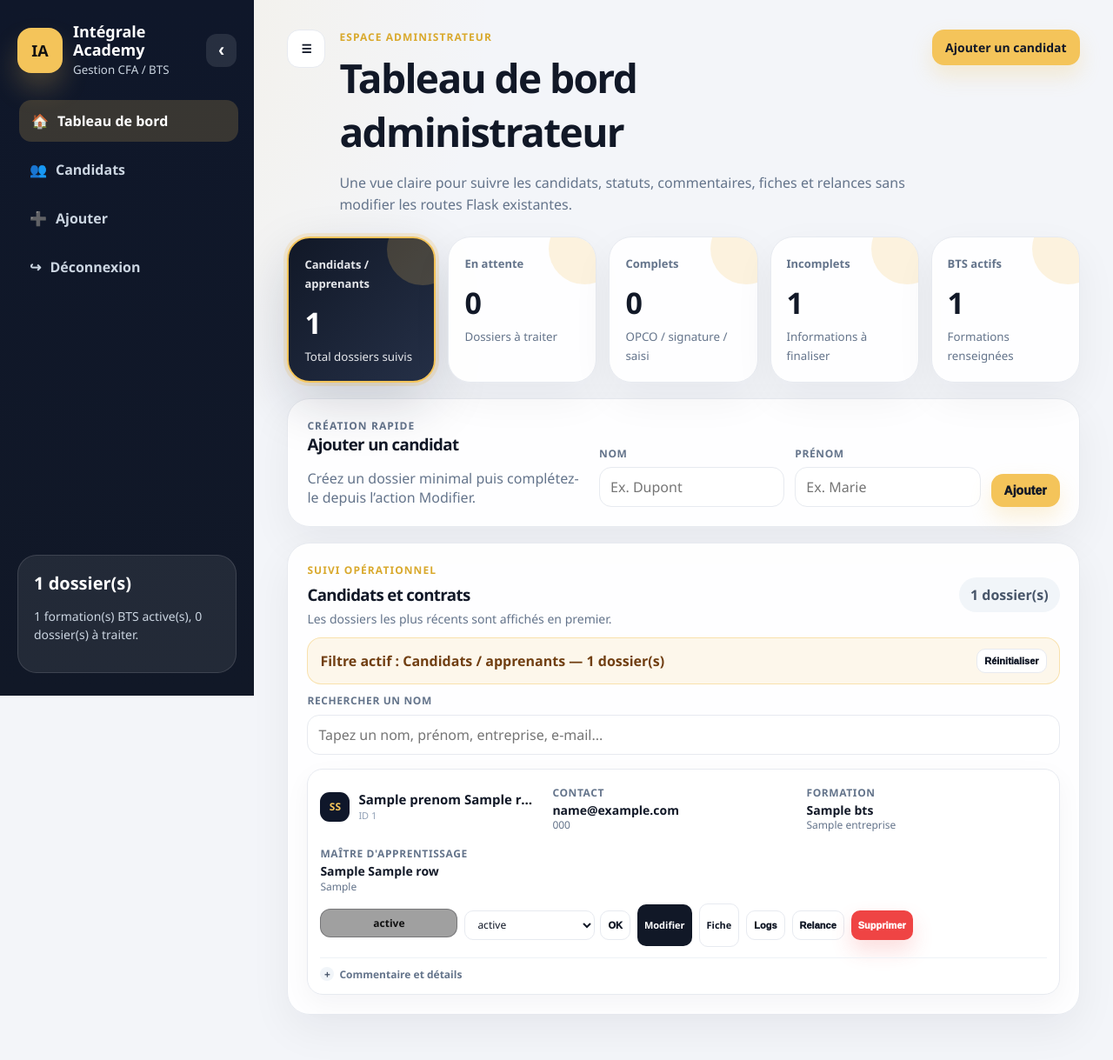
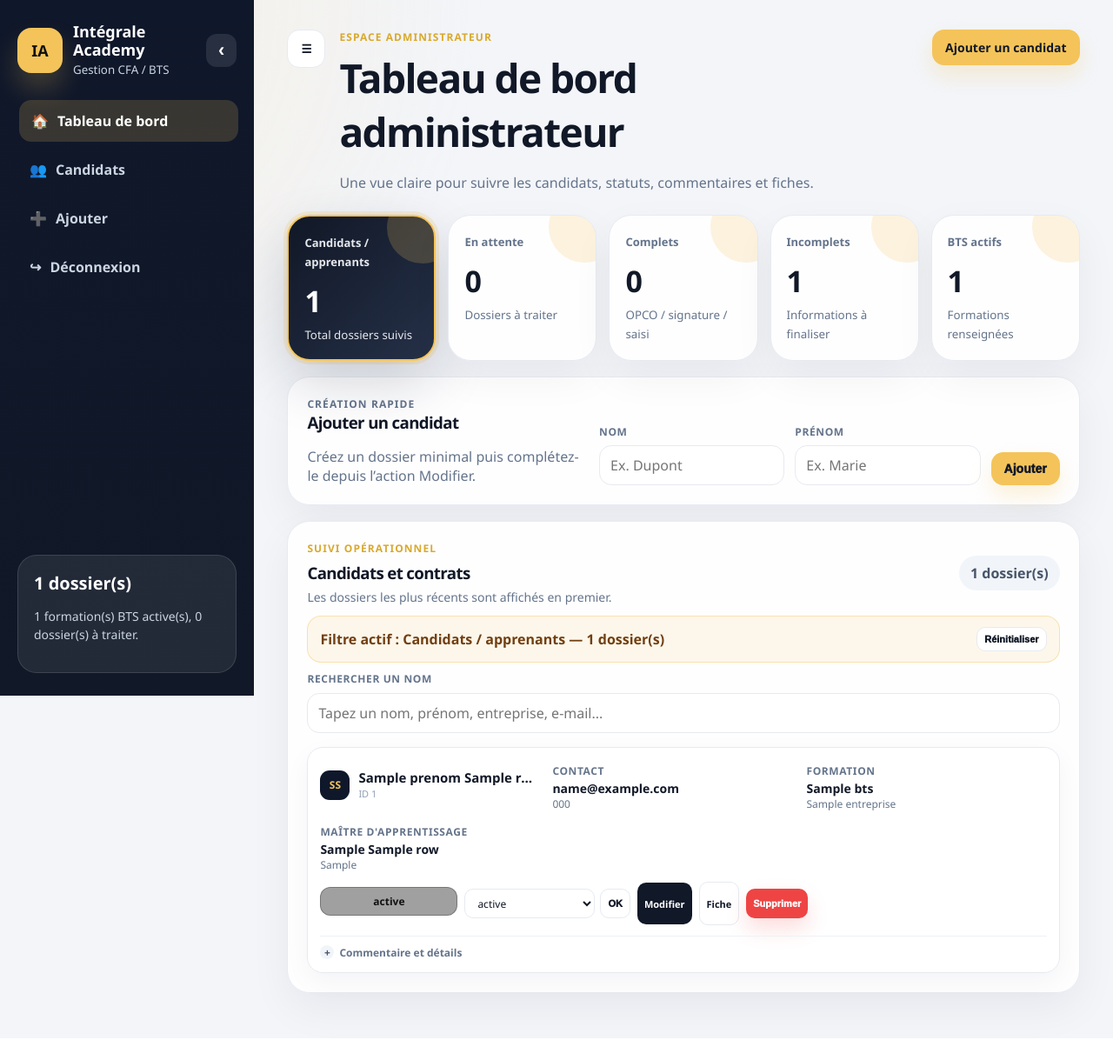
Before and after one commit to integraleacademy/bts, a Flask app: template templates/admin.html in a window 1280 px wide. Shown: the whole page at 87% size. After the commit the page ends 1194 px from the top, so only its background shows below. Run offline with Flask 3, Linux system fonts and the light colour scheme; the template is opened without the code that fills it: most values are stand-ins (such as "Sample title", 1, 10 or a date in 2020); parts of the project's set-up code (start-up, migrations or seed data) failed here and were passed over.

Commit message:
Disable platform email delivery

```diff
--- a/app.py
+++ b/app.py
@@ -1,12 +1,7 @@
 import os, json, re, uuid, threading
 from datetime import datetime, timedelta
-import pytz   # heure française
 from flask import Flask, render_template, request, redirect, url_for, flash, session, abort
 import secrets
-# Envoi des mails
-import smtplib
-from email.mime.text import MIMEText
-from email.mime.multipart import MIMEMultipart
 
 # -----------------------
 # Config & constantes
@@ -16,10 +11,6 @@ os.makedirs(DATA_DIR, exist_ok=True)
 DATA_FILE = os.path.join(DATA_DIR, "contracts.json")
 SECRET_KEY = os.environ.get("SECRET_KEY", "change-me")
 ADMIN_PASSWORD = os.environ.get("ADMIN_PASSWORD", "admin")
-
-# ✅ Variables d’environnement Gmail
-FROM_EMAIL = os.environ.get("FROM_EMAIL", "ecole@integraleacademy.com")
-EMAIL_PASSWORD = os.environ.get("EMAIL_PASSWORD")
 
 app = Flask(__name__)
 app.secret_key = SECRET_KEY
@@ -63,14 +54,6 @@ def require_admin(view):
         return view(*a, **kw)
     wrapper.__name__ = view.__name__
     return wrapper
-
-def add_log(contract, message):
-    """Ajoute une entrée dans l'historique des mails (heure française)."""
-    tz = pytz.timezone("Europe/Paris")
-    ts = datetime.now(tz).strftime("%d/%m/%Y %H:%M")
-    if "logs" not in contract:
-        contract["logs"] = []
-    contract["logs"].append(f"[{ts}] {message}")
 
 # filtre couleur statuts
 
@@ -149,229 +132,13 @@ def submit():
         "maitre_diplome": f.get("maitre_diplome", "").strip(),
         "date_debut": f.get("date_debut", "").strip(),
         "status": "A traiter",
-        "commentaire": "",
-        "logs": []
+        "commentaire": ""
     }
     data = _load_data()
     data.append(item)
     _save_data(data)
 
-    # Mail accusé de réception (apprenti)
-    try:
-        if item["mail"]:
-            send_ack_mail(item["mail"], item["prenom"], item["nom"])
-            add_log(item, f"Mail accusé de réception envoyé à {item['mail']}")
-            _save_data(data)
-    except Exception as e:
-        print("Erreur envoi mail:", e)
-
     return render_template("thanks.html", prenom=item["prenom"])
-
-# -----------------------
-# Helpers mails
-# -----------------------
-def _send_html_mail(to_email, subject, html):
-    msg = MIMEMultipart("alternative")
-    msg["Subject"] = subject
-    msg["From"] = FROM_EMAIL
-    msg["To"] = to_email
-    msg.attach(MIMEText(html, "html"))
-
-    # 👇 Ajout d’une copie systématique à Clément
-    recipients = [to_email, "clement@integraleacademy.com"]
-
-    with smtplib.SMTP("smtp.gmail.com", 587) as server:
-        server.starttls()
-        server.login(FROM_EMAIL, EMAIL_PASSWORD)
-        server.sendmail(FROM_EMAIL, recipients, msg.as_string())
-
-def _mail_wrapper(title_html, body_html):
-    """Habillage visuel commun + bloc assistance."""
-    assistance = """
-      <div style="margin-top:20px; text-align:center;">
-        <a href="https://assistance-alw9.onrender.com/"
-           style="display:inline-block; padding:10px 20px; background:#F4C45A; color:#000;
-                  text-decoration:none; border-radius:6px; font-weight:bold;">
-           💬 Cliquez ici pour contacter l’assistance Intégrale Academy
-        </a>
-        <p style="margin-top:8px; font-size:14px; color:#333;">
-          ou par téléphone : <b>04 22 47 07 68</b>
-        </p>
-      </div>
-    """
-    return f"""
-    <div style="font-family: Arial, sans-serif; max-width:600px; margin:auto; background:#f9f9f9; padding:20px;">
-      <div style="background:#fff; border-radius:12px; box-shadow:0 2px 8px rgba(0,0,0,0.1); overflow:hidden;">
-        <div style="text-align:center; padding:20px 20px 10px 20px;">
-          <img src="https://bts-wpfy.onrender.com/static/img/logo.png" alt="Logo"
-               style="max-width:100px; height:auto; display:block; margin:auto;">
-          <h2 style="color:#000; font-size:18px; margin:10px 0 0 0;">Intégrale Academy</h2>
-        </div>
-        <div style="background:#F4C45A; padding:12px; text-align:center;">
-          {title_html}
-        </div>
-        <div style="padding:20px; font-size:15px; color:#333;">
-          {body_html}
-          {assistance}
-        </div>
-        <div style="padding:15px; font-size:12px; color:#777; text-align:center; border-top:1px solid #eee;">
-          Ceci est un message automatique — Intégrale Academy
-        </div>
-      </div>
-    </div>
-    """
-
-# -----------------------
-# Modèles de mails
-# -----------------------
-def send_ack_mail(to_email, prenom, nom):
-    subject = "✅ Accusé de réception — Intégrale Academy"
-    title = '<h3 style="margin:0; font-size:18px; color:#000;">✅ Accusé de réception</h3>'
-    body = f"""
-      <p>Bonjour <b>{prenom} {nom}</b>,</p>
-      <p>Nous avons bien reçu les informations nécessaires pour la préparation de votre contrat d'apprentissage ✅</p>
-      <p>Nous allons à présent préparer votre contrat et le transmettre à votre entreprise dans les meilleurs délais. Nous reviendrons vers vous prochainement.</p>
-    """
-    _send_html_mail(to_email, subject, _mail_wrapper(title, body))
-
-def send_mail_apprenti_saisi(to_email, prenom, nom, entreprise):
-    subject = "📄 Contrat d'apprentissage saisi — Intégrale Academy"
-    title = '<h3 style="margin:0; font-size:18px; color:#000;">📄 Contrat d\'apprentissage saisi</h3>'
-    body = f"""
-      <p>Bonjour <b>{prenom} {nom}</b>,</p>
-      <p>Nous vous informons que nous avons saisi votre contrat d'apprentissage et que nous l’avons transmis à votre entreprise <b>{entreprise}</b> ✅</p>
-      <p>L’entreprise doit maintenant compléter toutes les informations. Dès que le contrat d'apprentissage sera finalisé, nous vous le transmettrons par mail pour signature électronique.</p>
-    """
-    _send_html_mail(to_email, subject, _mail_wrapper(title, body))
-
-def send_mail_entreprise_saisi(to_email, entreprise, prenom, nom):
-    subject = "📄 Contrat d'apprentissage à compléter — Intégrale Academy"
-    title = '<h3 style="margin:0; font-size:18px; color:#000;">📄 Contrat d\'apprentissage à compléter</h3>'
-    body = f"""
-      <p>Bonjour,</p>
-      <p>Nous vous informons que nous venons de vous transmettre par mail le contrat d'apprentissage à compléter de <b>{prenom} {nom}</b> ✅</p>
-      <p>Nous vous remercions de bien vouloir <b>compléter les informations manquantes</b> (notamment les informations concernant le maître d'apprentissage) afin que nous puissions finaliser le contrat d'apprentissage pour signature électronique et préparer la convention de formation.</p>
-    """
-    _send_html_mail(to_email, subject, _mail_wrapper(title, body))
-
-def send_mail_apprenti_signature(to_email, prenom, nom):
-    subject = "✍️ Signature numérique — Intégrale Academy"
-    title = '<h3 style="margin:0; font-size:18px; color:#000;">✍️ Signature numérique contrat d\'apprentissage</h3>'
-    body = f"""
-      <p>Bonjour <b>{prenom} {nom}</b>,</p>
-      <p> Nous vous informons que nous vous avons envoyé votre <b>contrat d’apprentissage</b> par mail pour <b>signature électronique</b>. ✅</p>
-    """
-    _send_html_mail(to_email, subject, _mail_wrapper(title, body))
-
-def send_mail_entreprise_signature(to_email, entreprise, prenom, nom):
-    subject = "✍️ Documents à signer — Intégrale Academy"
-    title = '<h3 style="margin:0; font-size:18px; color:#000;">✍️ Documents à signer</h3>'
-    body = f"""
-      <p>Bonjour,</p>
-      <p> Nous vous informons que nous venons de vous transmettre par mail pour signature électronique, les documents relatifs au contrat d'apprentissage de <b>{prenom} {nom}</b> :</p>
-      <ul>
-        <li>Contrat d’apprentissage à signer </li>
-        <li>Convention de formation à signer </li>
-      </ul>
-      <p><b>⚠️ Attention : il y a 2 documents à signer dans 2 mails différents.</b></p>
-      <p> Dès que l'ensemble des documents seront signés par l'entreprise et l'apprenti, nous nous chargerons de transmettre le dossier auprès de votre OPCO (télétransmission).</p>
-    """
-    _send_html_mail(to_email, subject, _mail_wrapper(title, body))
-
-def send_mail_apprenti_opco(to_email, prenom, nom):
-    subject = "📤 Contrat transmis à l’OPCO — Intégrale Academy"
-    title = '<h3 style="margin:0; font-size:18px; color:#000;">📤 Transmission à l’OPCO</h3>'
-    body = f"""
-      <p>Bonjour <b>{prenom} {nom}</b>,</p>
-      <p>Nous vous informons que votre contrat d'apprentissage a bien été <b>télétransmis à l’OPCO (services de l’État)</b> pour enregistrement ✅</p>
-    """
-    _send_html_mail(to_email, subject, _mail_wrapper(title, body))
-
-def send_mail_entreprise_opco(to_email, entreprise, prenom, nom):
-    subject = "📤 Contrat transmis à l’OPCO — Intégrale Academy"
-    title = '<h3 style="margin:0; font-size:18px; color:#000;">📤 Transmission à l’OPCO</h3>'
-    body = f"""
-      <p>Bonjour,</p>
-      <p>Nous vous informons que le contrat d’apprentissage de <b>{prenom} {nom}</b> a bien été télétransmis à l’OPCO (services de l’État) pour enregistrement ✅</p>
-    """
-    _send_html_mail(to_email, subject, _mail_wrapper(title, body))
-
-def send_relance_entreprise_contrat(to_email, prenom, nom):
-    subject = "⏰ Relance — Contrat d'apprentissage en attente de signature"
-    title = '<h3 style="margin:0; font-size:18px; color:#000;">⏰ Relance entreprise</h3>'
-    body = f"""
-      <p>Bonjour,</p>
-      <p>Nous vous rappelons que le <b>contrat d’apprentissage</b> concernant <b>{prenom} {nom}</b>
-      n’a pas encore été signé par votre entreprise.</p>
-      <p>Nous vous invitons à procéder à la <b>signature électronique</b> dans les meilleurs délais afin de ne pas retarder
-      la mise en place de l’apprentissage.</p>
-      <p>Nous restons à votre disposition pour toute question.</p>
-    """
-    _send_html_mail(to_email, subject, _mail_wrapper(title, body))
-
-
-def send_relance_entreprise_convention(to_email, prenom, nom):
-    subject = "⏰ Relance — Convention de formation en attente de signature"
-    title = '<h3 style="margin:0; font-size:18px; color:#000;">⏰ Relance entreprise</h3>'
-    body = f"""
-      <p>Bonjour,</p>
-      <p>Nous vous rappelons que la <b>convention de formation</b> relative à l’apprenti(e) <b>{prenom} {nom}</b>
-      n’a pas encore été signée.</p>
-      <p>Il est important de finaliser cette étape rapidement pour garantir la bonne transmission du dossier à l’OPCO.</p>
-      <p>Nous restons disponibles si vous rencontrez la moindre difficulté.</p>
-    """
-    _send_html_mail(to_email, subject, _mail_wrapper(title, body))
-
-
-def send_relance_entreprise_documents(to_email, prenom, nom):
-    subject = "⏰ Relance — Documents de formation en attente de signature"
-    title = '<h3 style="margin:0; font-size:18px; color:#000;">⏰ Relance entreprise</h3>'
-    body = f"""
-      <p>Bonjour,</p>
-      <p>Nous vous rappelons que les documents relatifs à <b>{prenom} {nom}</b> (contrat d’apprentissage et convention de formation)
-      n’ont pas encore été signés.</p>
-      <p>⚠️ Ces documents sont indispensables pour la constitution complète du dossier et sa transmission à l’OPCO.</p>
-      <p>Nous vous remercions de bien vouloir procéder à la signature électronique dans les plus brefs délais.</p>
-    """
-    _send_html_mail(to_email, subject, _mail_wrapper(title, body))
-
-def send_relance_entreprise_sans_retour(to_email, prenom, nom):
-    subject = "⏰ Relance — Contrat d'apprentissage non complété"
-    title = '<h3 style="margin:0; font-size:18px; color:#000;">⏰ Relance entreprise</h3>'
-    body = f"""
-      <p>Bonjour,</p>
-      <p>Nous vous informons que nous vous avons précédemment transmis par mail le <b>contrat d’apprentissage</b> de <b>{prenom} {nom}</b> à compléter.</p>
-      <p>À ce jour, nous n’avons pas encore reçu les informations nécessaires au traitement du dossier.</p>
-      <p>Nous vous remercions de bien vouloir compléter le contrat dans les meilleurs délais afin que nous puissions finaliser la signature électronique et la convention de formation.</p>
-      <p>Nous restons à votre disposition pour toute question.</p>
-    """
-    _send_html_mail(to_email, subject, _mail_wrapper(title, body))
-
-
-def send_relance_apprenti_contrat(to_email, prenom, nom):
-    subject = "⏰ Relance — Contrat non signé"
-    title = '<h3 style="margin:0; font-size:18px; color:#000;">⏰ Relance apprenti</h3>'
-    body = f"""
-      <p>Bonjour <b>{prenom} {nom}</b>,</p>
-      <p>Nous constatons que votre <b>contrat d’apprentissage</b> n’a pas encore été signé.</p>
-      <p>Nous vous remercions de bien vouloir procéder à la signature électronique dès que possible ✅</p>
-      <p>Si vous rencontrez une difficulté technique, vous pouvez contacter notre assistance.</p>
-    """
-    _send_html_mail(to_email, subject, _mail_wrapper(title, body))
-
-def send_relance_apprenti_infos_non_completees(to_email, prenom, nom, entreprise):
-    subject = "⏰ Relance — Contrat à compléter entreprise"
-    title = '<h3 style="margin:0; font-size:18px; color:#000;">⏰ Relance apprenti</h3>'
-    body = f"""
-      <p>Bonjour <b>{prenom} {nom}</b>,</p>
-      <p>Nous vous informons que votre entreprise <b>{entreprise}</b> n’a pas encore complété le <b>contrat d’apprentissage</b> que nous lui avons transmis.</p>
-      <p>Nous vous invitons à <b>prendre contact avec votre employeur</b> afin de lui rappeler de renseigner les informations manquantes pour finaliser votre dossier.</p>
-      <p>Merci pour votre réactivité 🙏</p>
-    """
-    _send_html_mail(to_email, subject, _mail_wrapper(title, body))
-
-
-
 
 # -----------------------
 # Auth & Admin views
@@ -434,8 +201,7 @@ def admin_add():
         "maitre_diplome": f.get("maitre_diplome", "").strip(),
         "date_debut": f.get("date_debut", "").strip(),
         "status": f.get("status", "A traiter"),
-        "commentaire": "",
-        "logs": []
+        "commentaire": ""
     }
     data = _load_data()
     data.append(item)
@@ -450,30 +216,6 @@ def update(id):
     for r in data:
         if r["id"] == id:
             r["status"] = st
-            try:
-                if st == "Saisi par l'entreprise":
-                    if r.get("mail"):
-                        send_mail_apprenti_saisi(r["mail"], r["prenom"], r["nom"], r.get("entreprise",""))
-                        add_log(r, f"Mail 'Saisi par l'entreprise' envoyé à {r['mail']}")
-                    if r.get("resp_mail"):
-                        send_mail_entreprise_saisi(r["resp_mail"], r.get("entreprise",""), r["prenom"], r["nom"])
-                        add_log(r, f"Mail 'Saisi par l'entreprise' envoyé à {r['resp_mail']}")
-                elif st == "Signature en cours":
-                    if r.get("mail"):
-                        send_mail_apprenti_signature(r["mail"], r["prenom"], r["nom"])
-                        add_log(r, f"Mail 'Signature en cours' envoyé à {r['mail']}")
-                    if r.get("resp_mail"):
-                        send_mail_entreprise_signature(r["resp_mail"], r.get("entreprise",""), r["prenom"], r["nom"])
-                        add_log(r, f"Mail 'Signature en cours' envoyé à {r['resp_mail']}")
-                elif st == "Transmis à l'OPCO":
-                    if r.get("mail"):
-                        send_mail_apprenti_opco(r["mail"], r["prenom"], r["nom"])
-                        add_log(r, f"Mail 'Transmis à l’OPCO' envoyé à {r['mail']}")
-                    if r.get("resp_mail"):
-                        send_mail_entreprise_opco(r["resp_mail"], r.get("entreprise",""), r["prenom"], r["nom"])
-                        add_log(r, f"Mail 'Transmis à l’OPCO' envoyé à {r['resp_mail']}")
-            except Exception as e:
-                print("Erreur envoi mails statut:", e)
             _save_data(data)
             break
     return redirect(url_for("admin"))
@@ -540,63 +282,11 @@ def edit(id):
         contract["date_debut"] = request.form.get("date_debut", "").strip()
         contract["status"] = request.form.get("status", "A traiter")
         contract["commentaire"] = request.form.get("commentaire", "").strip()
-        if "logs" not in contract:
-            contract["logs"] = []
         _save_data(data)
         flash("Contrat mis à jour.","ok")
         return redirect(url_for("admin"))
 
     return render_template("edit.html", row=contract, statuses=STATUSES)
-
-@app.route("/relance/<id>/<cible>/<motif>", methods=["POST"])
-@require_admin
-def relance(id, cible, motif):
-    data = _load_data()
-    for r in data:
-        if r["id"] == id:
-            try:
-                # -------------------
-                # Relance Apprenti
-                # -------------------
-                if cible == "apprenti" and r.get("mail"):
-                    if motif == "contrat_non_signe":
-                        send_relance_apprenti_contrat(r["mail"], r["prenom"], r["nom"])
-                        add_log(r, "Relance apprenti : Contrat non signé")
-
-                    elif motif == "infos_non_completees":
-                        send_relance_apprenti_infos_non_completees(
-                            r["mail"], r["prenom"], r["nom"], r.get("entreprise", "")
-                        )
-                        add_log(r, "Relance apprenti : Entreprise n’a pas complété le contrat")
-
-                # -------------------
-                # Relance Entreprise
-                # -------------------
-                elif cible == "entreprise" and r.get("resp_mail"):
-                    if motif == "contrat_non_signe":
-                        send_relance_entreprise_contrat(r["resp_mail"], r["prenom"], r["nom"])
-                        add_log(r, "Relance entreprise : Contrat non signé")
-                    elif motif == "convention_non_signee":
-                        send_relance_entreprise_convention(r["resp_mail"], r["prenom"], r["nom"])
-                        add_log(r, "Relance entreprise : Convention non signée")
-                    elif motif == "documents_non_signes":
-                        send_relance_entreprise_documents(r["resp_mail"], r["prenom"], r["nom"])
-                        add_log(r, "Relance entreprise : Documents non signés")
-                    elif motif == "infos_non_completees":
-                        send_relance_entreprise_sans_retour(r["resp_mail"], r["prenom"], r["nom"])
-                        add_log(r, "Relance entreprise : Contrat envoyé sans retour")
-
-                # -------------------
-                # Sauvegarde
-                # -------------------
-                _save_data(data)
-
-            except Exception as e:
-                print("Erreur envoi relance:", e)
-            break
-
-    return redirect(url_for("admin"))
-
 
 # -----------------------
 # Route publique pour exposer contracts.json (avec CORS)
--- a/requirements.txt
+++ b/requirements.txt
@@ -1,4 +1,3 @@
 Flask==3.0.3
 gunicorn==23.0.0
 python-dateutil==2.9.0.post0
-pytz==2025.1
--- a/templates/admin.html
+++ b/templates/admin.html
@@ -58,7 +58,7 @@
       <div class="admin-title-block">
         <p class="admin-eyebrow">Espace administrateur</p>
         <h2>Tableau de bord administrateur</h2>
-        <p class="admin-subtitle">Une vue claire pour suivre les candidats, statuts, commentaires, fiches et relances sans modifier les routes Flask existantes.</p>
+        <p class="admin-subtitle">Une vue claire pour suivre les candidats, statuts, commentaires et fiches.</p>
       </div>
       <div class="admin-topbar-actions">
         <a class="admin-btn" href="#add-candidat">Ajouter un candidat</a>
@@ -181,10 +181,6 @@
               </form>
               <a class="admin-btn tiny admin-btn-secondary" href="{{ url_for('edit', id=r.id) }}">Modifier</a>
               <a class="admin-btn tiny admin-btn-ghost" href="{{ url_for('fiche', id=r.id) }}">Fiche</a>
-              {% if r.logs %}
-                <button class="admin-btn tiny admin-btn-ghost" onclick="openLogs('{{ r.id }}')" type="button">Logs</button>
-              {% endif %}
-              <button type="button" class="admin-btn tiny admin-btn-light" onclick="openRelance('{{ r.id }}')">Relance</button>
               <form method="post" action="/delete/{{r.id}}" class="inline-form">
                 <button type="submit" class="admin-btn tiny danger">Supprimer</button>
               </form>
@@ -202,52 +198,6 @@
             </form>
           </details>
 
-          {% if r.logs %}
-          <div id="modal-{{ r.id }}" class="modal">
-            <div class="modal-content">
-              <button class="modal-close" type="button" onclick="closeLogs('{{ r.id }}')">×</button>
-              <h3>Historique des mails</h3>
-              <ul>
-                {% for log in r.logs %}
-                  <li>{{ log }}</li>
-                {% endfor %}
-              </ul>
-            </div>
-          </div>
-          {% endif %}
-
-          <div id="relance-{{ r.id }}" class="modal">
-            <div class="modal-content relance-modal">
-              <button class="modal-close" type="button" onclick="closeRelance('{{ r.id }}')">×</button>
-              <h3>Choisir une relance</h3>
-
-              <h4>Apprenti</h4>
-              <div class="modal-actions">
-                <form method="post" action="/relance/{{r.id}}/apprenti/contrat_non_signe">
-                  <button class="admin-btn small">Contrat non signé</button>
-                </form>
-                <form method="post" action="/relance/{{r.id}}/apprenti/infos_non_completees">
-                  <button class="admin-btn small admin-btn-secondary">Entreprise n’a pas complété</button>
-                </form>
-              </div>
-
-              <h4>Entreprise</h4>
-              <div class="modal-actions">
-                <form method="post" action="/relance/{{r.id}}/entreprise/contrat_non_signe">
-                  <button class="admin-btn small">Contrat non signé</button>
-                </form>
-                <form method="post" action="/relance/{{r.id}}/entreprise/convention_non_signee">
-                  <button class="admin-btn small admin-btn-secondary">Convention non signée</button>
-                </form>
-                <form method="post" action="/relance/{{r.id}}/entreprise/documents_non_signes">
-                  <button class="admin-btn small admin-btn-secondary">Documents non signés</button>
-                </form>
-                <form method="post" action="/relance/{{r.id}}/entreprise/infos_non_completees">
-                  <button class="admin-btn small admin-btn-secondary">Infos non complétées</button>
-                </form>
-              </div>
-            </div>
-          </div>
         </article>
         {% else %}
         <div class="empty-state">Aucun candidat pour le moment. Ajoutez un premier dossier pour commencer.</div>
@@ -380,12 +330,6 @@ input:focus, select:focus { border-color: var(--ia-gold); box-shadow: 0 0 0 4px
 .inline-form { display: inline-flex; margin: 0; }
 .empty-state { text-align: center; color: var(--ia-muted); padding: 36px; border: 1px dashed var(--ia-line); border-radius: 20px; background: var(--ia-soft); }
 
-.modal { display:none; position:fixed; z-index:1000; inset:0; background:rgba(15,23,42,.58); backdrop-filter: blur(6px); padding: 20px; box-sizing: border-box; }
-.modal-content { position: relative; background:#fff; margin:7vh auto; padding:26px; border-radius:26px; width:min(560px, 100%); max-height: 82vh; overflow: auto; box-shadow:0 24px 80px rgba(15,23,42,.28); }
-.modal-content h3 { margin-top:0; }
-.modal-close { position: absolute; top: 14px; right: 14px; width: 38px; height: 38px; border-radius: 12px; border: 1px solid var(--ia-line); background: #fff; color: var(--ia-muted); font-size: 24px; cursor: pointer; }
-.relance-modal h4 { margin: 18px 0 10px; }
-.modal-actions { display: flex; flex-wrap: wrap; gap: 8px; }
 
 @media (max-width: 1420px) {
   .candidate-row { grid-template-columns: minmax(180px, 1fr) minmax(210px, 1.1fr) minmax(210px, 1.1fr); align-items: center; }
@@ -436,29 +380,13 @@ function closeSidebarOnMobile() {
     document.getElementById("adminShell").classList.remove("sidebar-open");
   }
 }
-function openLogs(id) {
-  document.getElementById("modal-" + id).style.display = "block";
-}
-function closeLogs(id) {
-  document.getElementById("modal-" + id).style.display = "none";
-}
-function openRelance(id) {
-  document.getElementById("relance-" + id).style.display = "block";
-}
-function closeRelance(id) {
-  document.getElementById("relance-" + id).style.display = "none";
-}
 window.onclick = function(event) {
-  if (event.target.classList && event.target.classList.contains("modal")) {
-    event.target.style.display = "none";
-  }
   if (event.target.id === "adminShell" || event.target.classList.contains("admin-shell")) {
     event.target.classList.remove("sidebar-open");
   }
 }
 document.addEventListener("keydown", function(event) {
   if (event.key === "Escape") {
-    document.querySelectorAll(".modal").forEach(function(modal){ modal.style.display = "none"; });
     document.getElementById("adminShell").classList.remove("sidebar-open");
   }
 });
```
